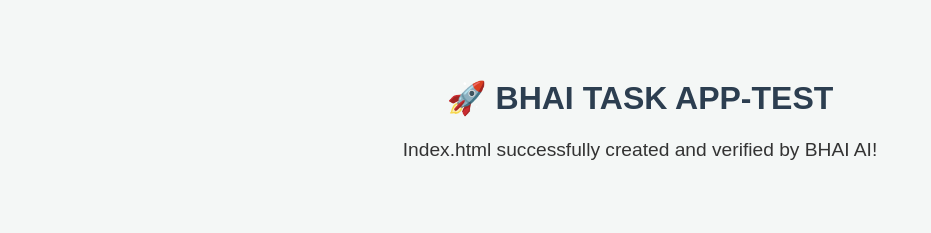
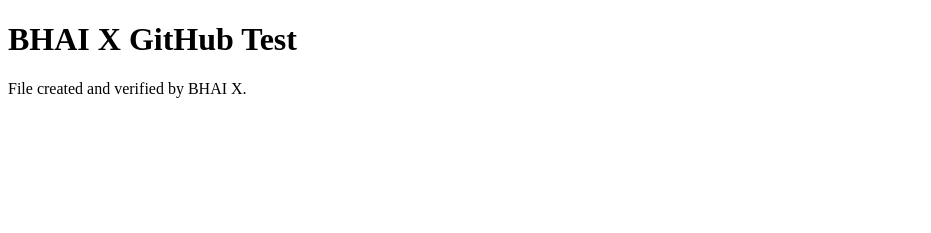
Before and after one commit to aitoolproject690-netizen/BHAI-TASK-APP-TEST, a plain HTML site: page index.html in a window 1280 px wide. Shown: the whole page, without its empty margins (0-931 px from the left). Drawn offline with Linux system fonts and the light colour scheme.

Commit message:
BHAI X: create/update index.html

```diff
--- a/index.html
+++ b/index.html
@@ -1,17 +1,5 @@
-<!DOCTYPE html>
-<html lang="hi">
-<head>
-    <meta charset="UTF-8">
-    <meta name="viewport" content="width=device-width, initial-scale=1.0">
-    <title>BHAI TASK APP</title>
-    <style>
-        body { font-family: Arial, sans-serif; text-align: center; padding: 50px; background: #f4f7f6; color: #333; }
-        h1 { color: #2c3e50; }
-        p { font-size: 1.2rem; }
-    </style>
-</head>
-<body>
-    <h1>🚀 BHAI TASK APP-TEST</h1>
-    <p>Index.html successfully created and verified by BHAI AI!</p>
-</body>
+<!doctype html>
+<html lang="en">
+<head><meta charset="UTF-8"><meta name="viewport" content="width=device-width, initial-scale=1.0"><title>BHAI X Test App</title></head>
+<body><h1>BHAI X GitHub Test</h1><p>File created and verified by BHAI X.</p></body>
 </html>
```
